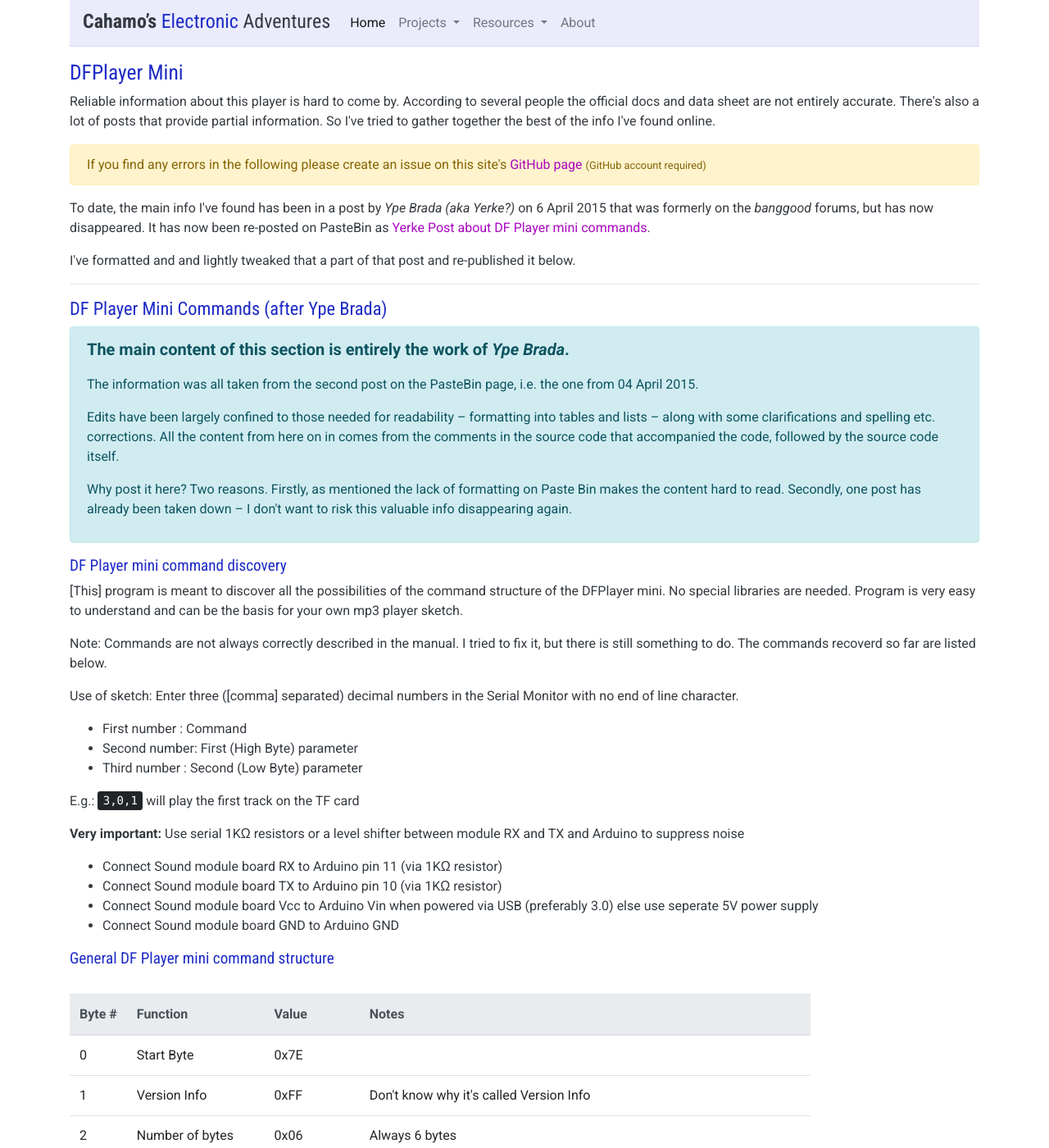
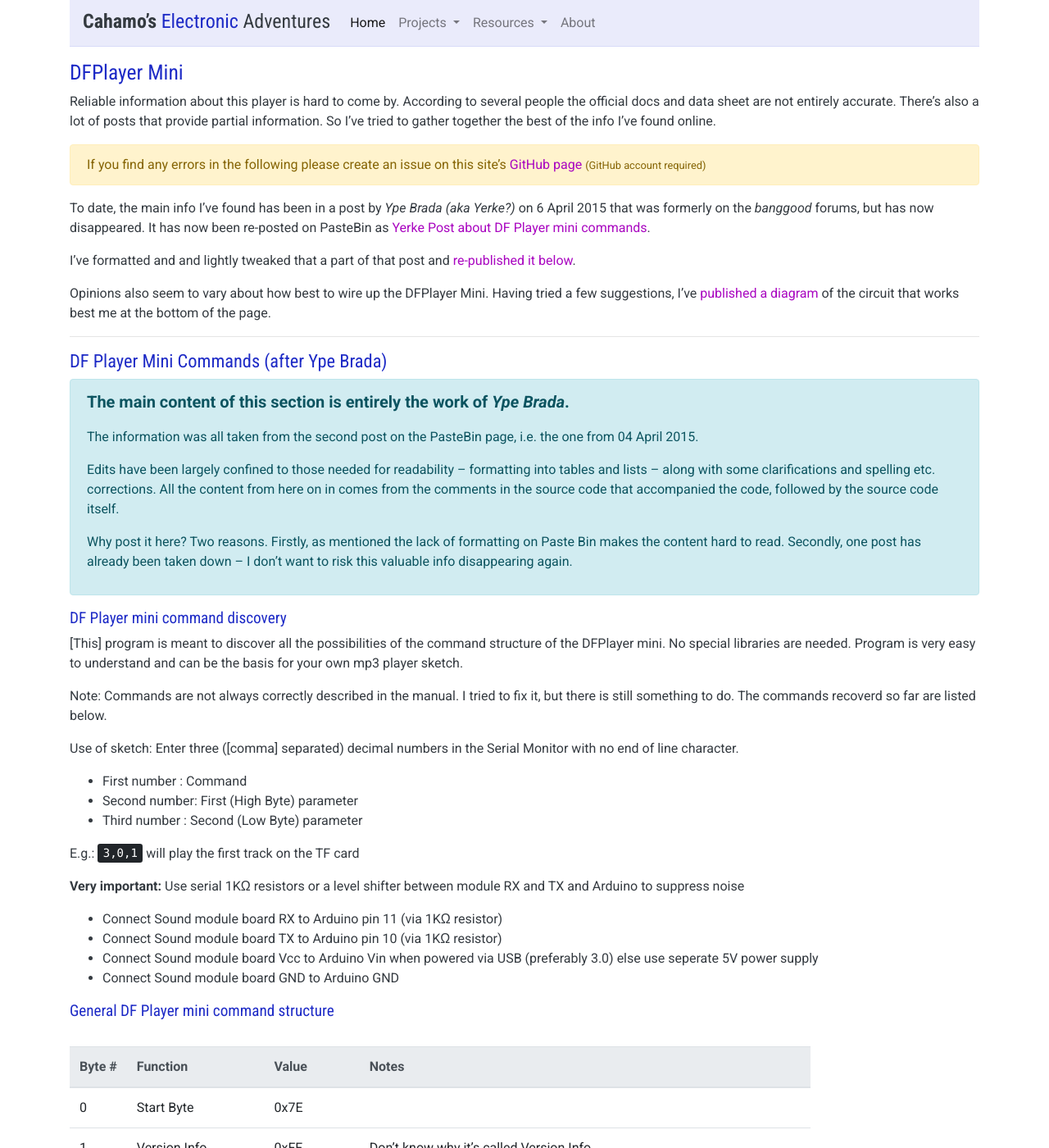
Before and after one commit to cahamo/cahamo.github.io, a Jekyll site: the page built from resources/dfplayer-mini.html, in a window 1280 px wide and 1400 px high. Shown: the whole window at 82% size. Built offline with Jekyll 4.4.1, drawn with Linux system fonts in a browser that asks for light colours; comment, search, counter and statistics services are not loaded; some of the changed text lies outside the part shown.

Commit message:
Update DFPlayer Page
Add section about how to wire DFPlayer to an Arduino Uno, with images,

```diff
--- a/resources/dfplayer-mini.html
+++ b/resources/dfplayer-mini.html
@@ -4,18 +4,22 @@
 <h1>DFPlayer Mini</h1>
 
 <p>Reliable information about this player is hard to come by. According to several people the official docs and data
-    sheet are not entirely accurate. There's also a lot of posts that  provide partial information. So I've tried to gather
-    together the best of the info I've found online.</p>
+    sheet are not entirely accurate. There&rsquo;s also a lot of posts that  provide partial information. So I&rsquo;ve tried to gather
+    together the best of the info I&rsquo;ve found online.</p>
 
-<p class="alert alert-warning">If you find any errors in the following please create an issue on this site's <a href="https://github.com/cahamo/cahamo.github.io/issues">GitHub page</a> <small>(GitHub account required)</small></p>
+<p class="alert alert-warning">If you find any errors in the following please create an issue on this site&rsquo;s <a href="https://github.com/cahamo/cahamo.github.io/issues">GitHub page</a> <small>(GitHub account required)</small></p>
 
-<p>To date, the main info I've found has been in a post by <em>Ype Brada (aka Yerke?)</em> on 6 April 2015 that was formerly
+<p>To date, the main info I&rsquo;ve found has been in a post by <em>Ype Brada (aka Yerke?)</em> on 6 April 2015 that was formerly
     on the <em>banggood</em> forums, but has now disappeared. It has now been re-posted on PasteBin as <a
         href="https://pastebin.com/cwqBkPXW">Yerke Post about DF Player mini commands</a>.</p>
 
-<p>I've formatted and and lightly tweaked that a part of that post and re-published it below.</p>
+<p>I&rsquo;ve formatted and and lightly tweaked that a part of that post and <a href="#commands">re-published it below</a>.</p>
+
+<p>Opinions also seem to vary about how best to wire up the DFPlayer Mini. Having tried a few suggestions, I&rsquo;ve <a href="#wiring">published a diagram</a> of the circuit that works best me at the bottom of the page.</p>
 
 <hr>
+
+<section id="commands">
 
 <h2>DF Player Mini Commands (after Ype Brada)</h2>
 
@@ -27,7 +31,7 @@
         along with some clarifications and spelling etc. corrections. All the content from here on in comes from the
         comments in the source code that accompanied the code, followed by the source code itself.</p>
     <p>Why post it here? Two reasons. Firstly, as mentioned the lack of formatting on Paste Bin makes the content hard
-        to read. Secondly, one post has already been taken down &ndash; I don't want to risk this valuable info
+        to read. Secondly, one post has already been taken down &ndash; I don&rsquo;t want to risk this valuable info
         disappearing again.</p>
 
 </div>
@@ -83,7 +87,7 @@
             <td>1</td>
             <td>Version Info</td>
             <td>0xFF</td>
-            <td>Don't know why it's called Version Info</td>
+            <td>Don&rsquo;t know why it&rsquo;s called Version Info</td>
         </tr>
         <tr>
             <td>2</td>
@@ -278,7 +282,7 @@
             <td>X</td>
             <td>X</td>
             <td>Resets all (Track set to 0x01, Volume set to 0x30) Will return 0x3F initialization parameter (0x02 for
-                TF-card). &quot;Clap&quot; sound after executing command (no solution found)
+                TF-card). &ldquo;Clap&rdquo; sound after executing command (no solution found)
         </tr>
         <tr>
             <td>0x0D</td>
@@ -378,7 +382,7 @@
             <td>*</td>
             <td>X</td>
             <td>1~255</td>
-            <td>Loops all tracks in folder named <tt>tt</tt>.<br>(Cahamo's query: if we're looping <em>all</em> tracks
+            <td>Loops all tracks in folder named <tt>tt</tt>.<br>(Cahamo&rsquo;s query: if we&rsquo;re looping <em>all</em> tracks
                 in folder <tt>01</tt> then what is the purpose of the lo parameter?)</td>
         </tr>
         <tr>
@@ -547,7 +551,7 @@
             <td>*</td>
             <td>0</td>
             <td>version-number</td>
-            <td>Yerke's version was 5</td>
+            <td>Yerke&rsquo;s version was 5</td>
         </tr>
         <tr>
             <td>0x47</td>
@@ -620,7 +624,7 @@
             <td>0</td>
             <td>number-of-files</td>
             <td>Change to first track in folder &quot;01&quot; Returns number of files in folder
-                &quot;01&quot;<br>(Cahamo's query: if we're querying only track &quot;01&quot; then what is the purpose
+                &quot;01&quot;<br>(Cahamo&rsquo;s query: if we&rsquo;re querying only track &quot;01&quot; then what is the purpose
                 of the lo parameter?)</td>
         </tr>
         <tr>
@@ -710,3 +714,42 @@
     mySerial.write( Command_line[k]);
   }
 }</code></pre>
+
+<hr>
+
+<section id="wiring">
+
+<h2>DFPlayer Mini Wiring</h2>
+
+<p>Here&rsquo;s a possible circuit to drive the DFPlayer Mini from an Arduino Uno.</p>
+
+<p class="alert alert-info">I derived this circuit from one described in detail by <a href="https://markus-wobisch.blogspot.com/2016/09/arduino-sounds-dfplayer.html">Markus Wobisch</a>. My circuit assumes you can provide a regulated 5V to it, while while Markus&rsquo; circuit uses 6 &times; 1.2V rechargable AA batteries and voltage regulator, <strong>and</strong> provides an alternative for driving stereo speakers via a PAM8403 2&times;3W.</p>
+
+<p class="alert alert-danger">While I&rsquo;ve had success with this circuit, I&rsquo;m not claiming it&rsquo;s the best available. And there are absolutely no guarantees it won&rsquo;t damage your DFPlayer. <strong>Use at your own risk!</strong></p>
+
+<p><img class="img-fluid mx-auto d-block" src="/assets/img/resources/dfplayer-circuit-diagram.png" width="720" height="480" alt="Circuit diagram for DFPlayer Mini with Arduino Uno"></p>
+
+<p>Components are as follows:</p>
+
+<ul>
+    <li>5V DC regulated power supply</li>
+    <li>DFPlayer Mini</li>
+    <li>Arduino Uno or similar</li>
+    <li>2 &times; 1k&ohm; resistors (&frac14;W is sufficient)</li>
+    <li>470&micro;F electrolytic capacitor</li>
+    <li>Diode: any diode with &approx; 0.8V forward voltage (I used an IN4001)</li>
+    <li>8 &ohm; speaker</li>
+</ul>
+
+<h3>Notes</h3>
+
+<ol>
+    <li class="mb-2">The orientation of the DFPlayer Mini&rsquo;s pins as shown in the circuit diagram is correct when the module&rsquo;s &ldquo;dimple&rdquo; is at the top:
+        <p class="mb-2 mt-2"><img class="img-fluid mx-auto d-block" src="/assets/img/resources/dfplayer-mini-pinout.png" width="300" height="170" alt="DFPlayer Mini pinout"></p>
+    </li>
+    <li class="mb-2">The reason for the diode is to drop the voltage supplied to the DFPlayer Mini from 5V to about 4.2V. The theoretical voltage range for the DFPlay Mini is 3.3-5.0V, but there are reports that the component is happier at around 4.2V.</li>
+    <li class="mb-2">The Arduino has to send commands and receive responses from the DFPlayer Mini by means of serial communication. The circuit implies the use of the SoftwareSerial library configured with pin 10 as its RX pin and pin 11 as the TX pin. Pin 12 gets notifications from the DF Player Mini&rsquo;s BUSY pin. This has the advantage of leaving the Arduino&rsquo;s hardware serial pins 0 and 1 free.</li>
+    <li class="mb-2">You could try leaving out the smoothing capacitor - I got acceptable results without it.</li>
+</ol>
+
+</section>
```
Also changed, not shown: other parts of resources/dfplayer-mini.html (+1 -1 lines), assets/img/resources/dfplayer-circuit-diagram.png (added), assets/img/resources/dfplayer-mini-pinout.png (added).
